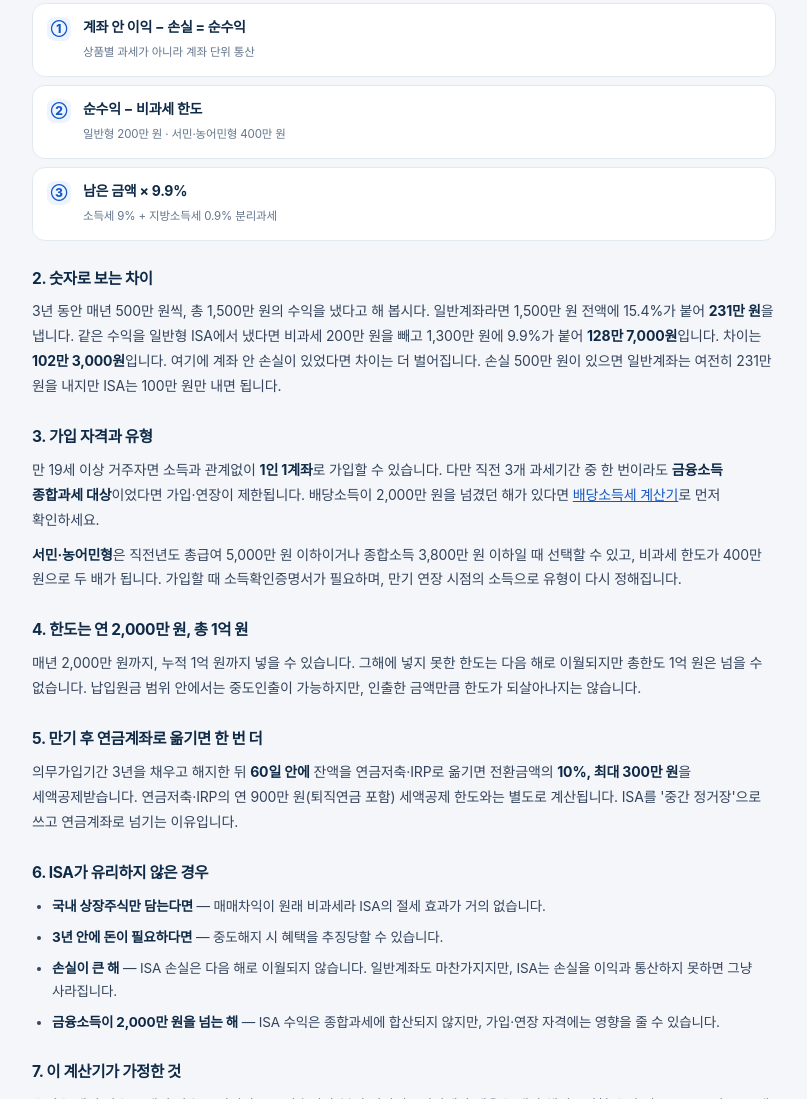
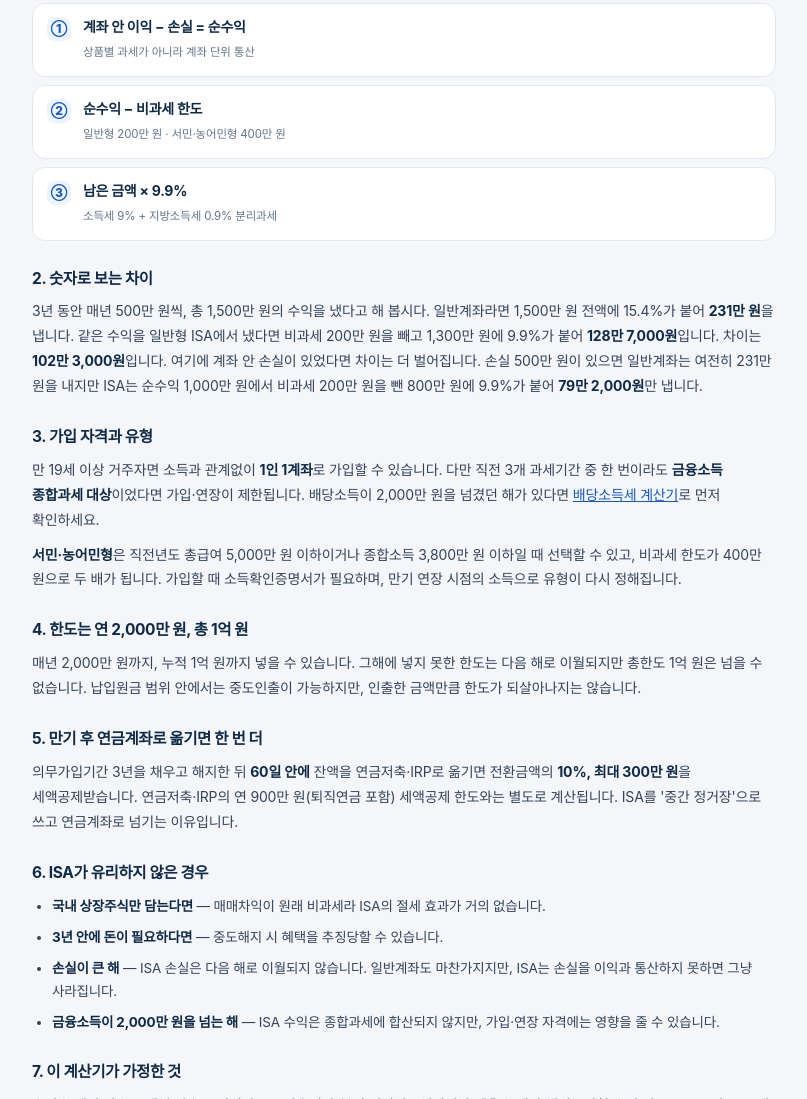
Before and after one commit to sik45404540-code/us-stock-tax-calc, a website: page isa.html in a window 1280 px wide. Shown: the part 2258-3357 px from the top of the page, without its empty margins (236-1043 px from the left). Drawn offline with Linux system fonts and the light colour scheme.

Commit message:
fix: ISA 해설 손실 예시 세액 정정(79만 2,000원)

```diff
--- a/isa.html
+++ b/isa.html
@@ -208,7 +208,7 @@
     </div>
 
     <h3>2. 숫자로 보는 차이</h3>
-    <p>3년 동안 매년 500만 원씩, 총 1,500만 원의 수익을 냈다고 해 봅시다. 일반계좌라면 1,500만 원 전액에 15.4%가 붙어 <b>231만 원</b>을 냅니다. 같은 수익을 일반형 ISA에서 냈다면 비과세 200만 원을 빼고 1,300만 원에 9.9%가 붙어 <b>128만 7,000원</b>입니다. 차이는 <b>102만 3,000원</b>입니다. 여기에 계좌 안 손실이 있었다면 차이는 더 벌어집니다. 손실 500만 원이 있으면 일반계좌는 여전히 231만 원을 내지만 ISA는 100만 원만 내면 됩니다.</p>
+    <p>3년 동안 매년 500만 원씩, 총 1,500만 원의 수익을 냈다고 해 봅시다. 일반계좌라면 1,500만 원 전액에 15.4%가 붙어 <b>231만 원</b>을 냅니다. 같은 수익을 일반형 ISA에서 냈다면 비과세 200만 원을 빼고 1,300만 원에 9.9%가 붙어 <b>128만 7,000원</b>입니다. 차이는 <b>102만 3,000원</b>입니다. 여기에 계좌 안 손실이 있었다면 차이는 더 벌어집니다. 손실 500만 원이 있으면 일반계좌는 여전히 231만 원을 내지만 ISA는 순수익 1,000만 원에서 비과세 200만 원을 뺀 800만 원에 9.9%가 붙어 <b>79만 2,000원</b>만 냅니다.</p>
 
     <h3>3. 가입 자격과 유형</h3>
     <p>만 19세 이상 거주자면 소득과 관계없이 <b>1인 1계좌</b>로 가입할 수 있습니다. 다만 직전 3개 과세기간 중 한 번이라도 <b>금융소득 종합과세 대상</b>이었다면 가입·연장이 제한됩니다. 배당소득이 2,000만 원을 넘겼던 해가 있다면 <a href="dividend">배당소득세 계산기</a>로 먼저 확인하세요.</p>
```
